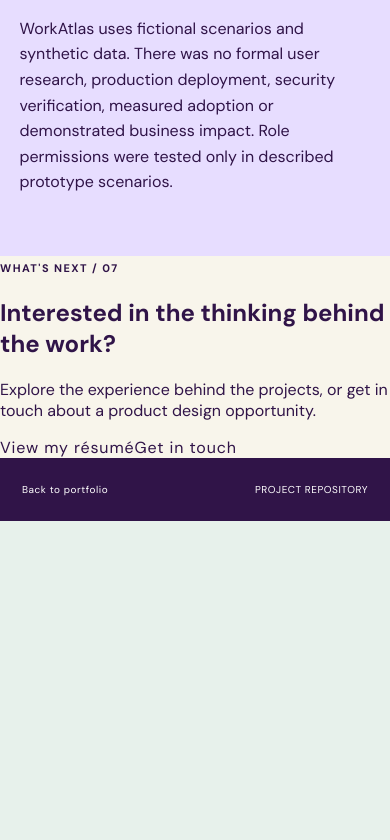
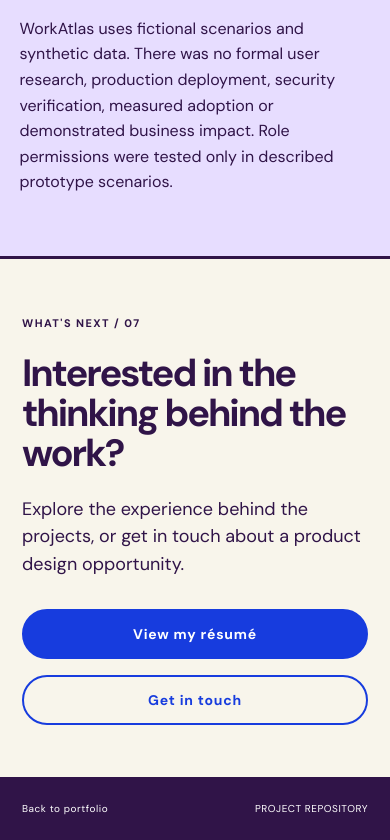
Before and after one commit to lotolipi/product-design-portfolio, a Next.js app: page /work/workatlas in a window 390 px wide. Shown: the part 6630-7470 px from the top of the page. Before the commit the page ends 7151 px from the top, so only its background shows below. Built offline with nearby package versions, Linux system fonts and the light colour scheme.

Commit message:
Style WorkAtlas recruiter CTAs responsively within existing design system

```diff
--- a/app/globals.css
+++ b/app/globals.css
@@ -474,3 +474,15 @@ html[data-loto-theme="dark"] .lottolov-page .lottolov-end span{color:#C4ED38!imp
  .lottolov-page .lottolov-hero{border-radius:0 0 26px 26px!important}
  .lottolov-page .lottolov-end{border-radius:26px 26px 0 0!important}
 }
+
+
+/* WorkAtlas recruiter next-step CTA */
+.co-case-page .co-case-next{padding:76px 5%;background:#F8F5EB;color:#301448;border-top:3px solid #301448}
+.co-case-page .co-case-next h2{max-width:850px;font-size:clamp(38px,5vw,72px);line-height:1.05;letter-spacing:-.055em;margin:22px 0}
+.co-case-page .co-case-next p{max-width:600px;font-size:18px;line-height:1.55}
+.co-case-page .co-case-next-actions{display:flex;flex-wrap:wrap;gap:16px;margin-top:30px}
+.co-case-page .co-case-next-actions a{display:inline-flex;align-items:center;justify-content:center;min-height:48px;padding:14px 24px;border:2px solid #173CDE;border-radius:999px;font-size:14px;font-weight:800;text-decoration:none}
+.co-case-page .co-case-next-actions .co-case-next-primary{background:#173CDE;color:#fff}
+.co-case-page .co-case-next-actions .co-case-next-secondary{background:transparent;color:#173CDE}
+.co-case-page .co-case-next-actions a:focus-visible{outline:3px solid #E5008A;outline-offset:4px}
+@media(max-width:767px){.co-case-page .co-case-next{padding:52px 22px}.co-case-page .co-case-next-actions{flex-direction:column}.co-case-page .co-case-next-actions a{width:100%}}
```
